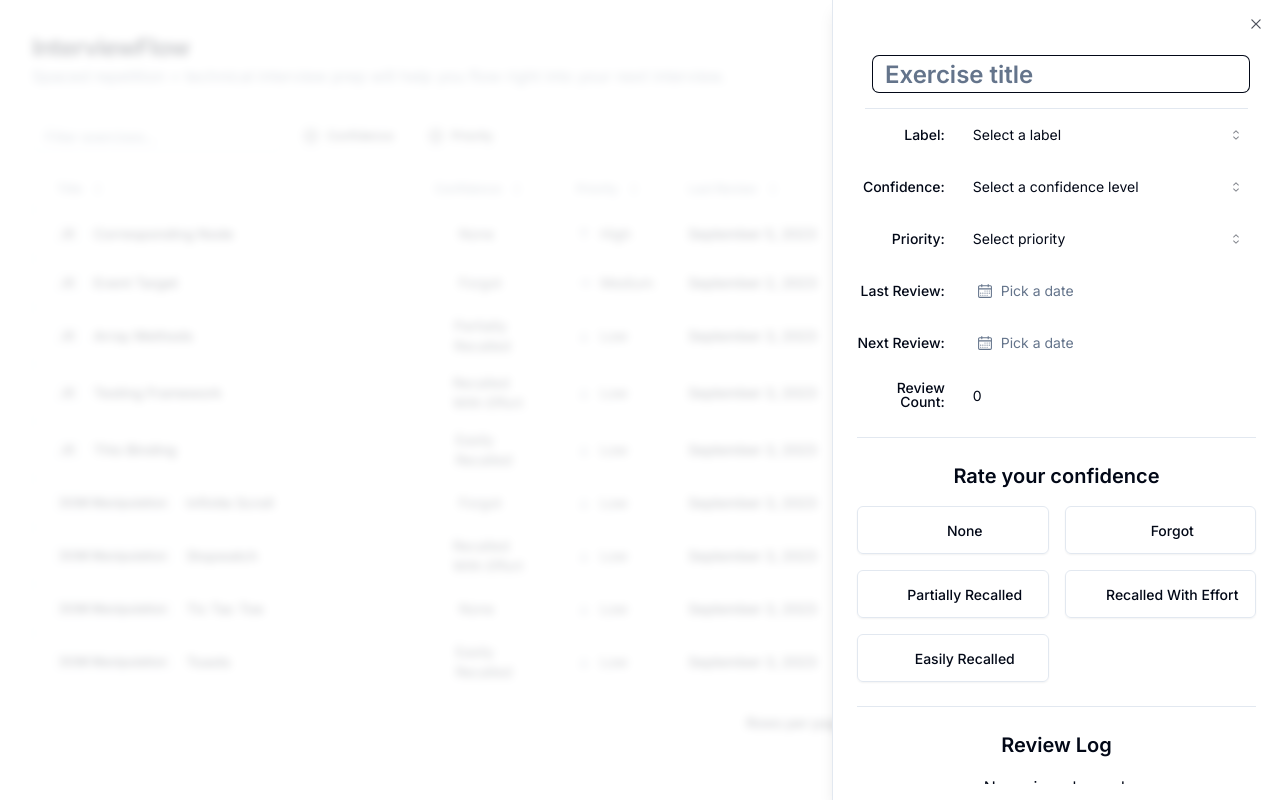
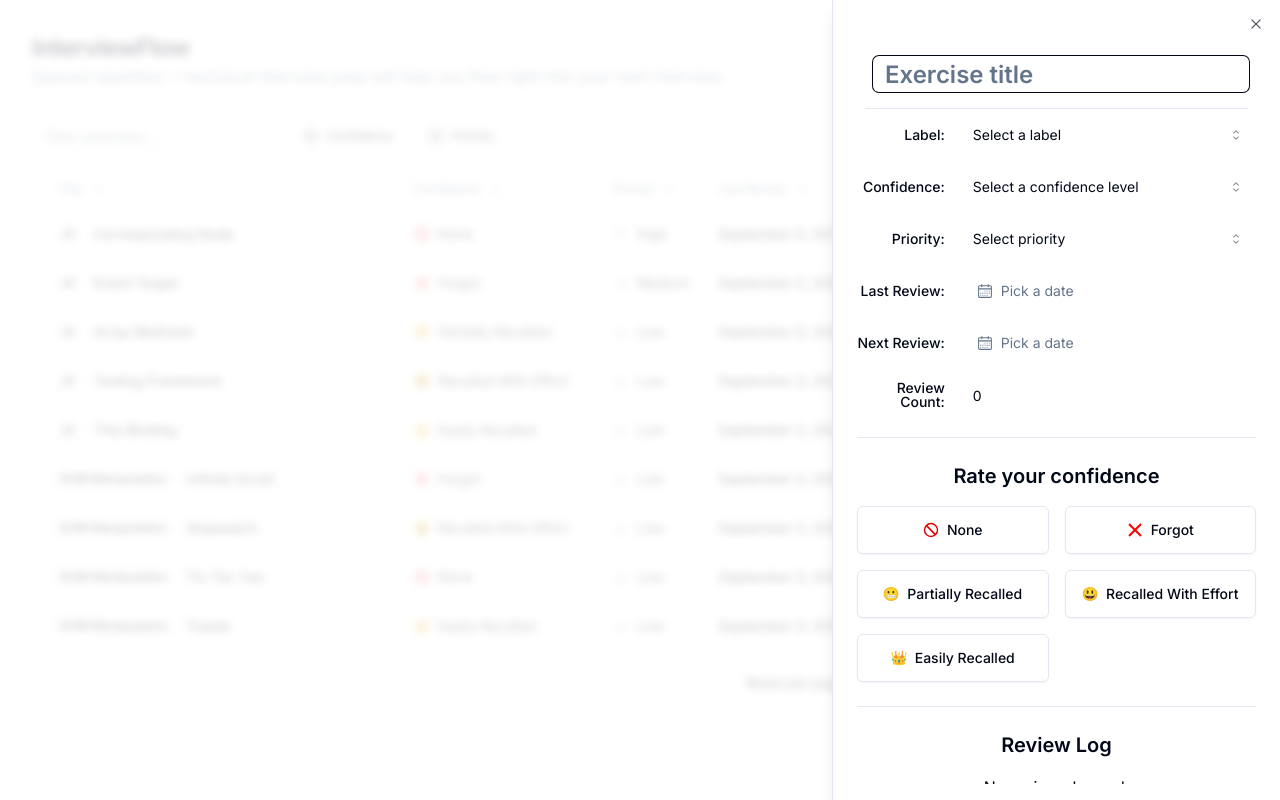
Before and after one commit to salymk/InterviewFlow, a Next.js app: page / in a window 1280 px wide. Both pictures are taken after a click on the button "New Exercise". Built offline with nearby package versions, Linux system fonts and the light colour scheme; grey boxes are pictures that could not be loaded.

Commit message:
fix: Types of property 'icon' are incompatible.

```diff
--- a/components/columns .tsx
+++ b/components/columns .tsx
@@ -50,8 +50,9 @@ export const columns: ColumnDef<Task>[] = [
       }
 
       return (
-        <div className="flex w-[100px] items-center">
-          <span className="mr-2 h-4 w-4">{con.icon}</span>
+        <div className="flex w-[160px] items-center">
+          {con.icon && <con.icon className="mr-2 h-4 w-4" />}
+
           <span>{con.label}</span>
         </div>
       );
--- a/components/create-exercise.tsx
+++ b/components/create-exercise.tsx
@@ -92,8 +92,12 @@ export function CreateExercise() {
                       <SelectLabel>Confidence</SelectLabel>
                       {confidence.map((label) => (
                         <SelectItem key={label.value} value={label.value}>
-                          <span className="mr-2 h-4 w-4">{label.icon}</span>
-                          {label.label}
+                          <div className="flex items-center">
+                            {label.icon && (
+                              <label.icon className="mr-2 h-4 w-4 text-muted-foreground" />
+                            )}
+                            <span>{label.label}</span>
+                          </div>
                         </SelectItem>
                       ))}
                     </SelectGroup>
--- a/components/exercise-details.tsx
+++ b/components/exercise-details.tsx
@@ -85,8 +85,12 @@ export function ExerciseDetails() {
                       <SelectLabel>Confidence</SelectLabel>
                       {confidence.map((label) => (
                         <SelectItem key={label.value} value={label.value}>
-                          <span className="mr-2 h-4 w-4">{label.icon}</span>
-                          {label.label}
+                          <div className="flex items-center">
+                            {label.icon && (
+                              <label.icon className="mr-2 h-4 w-4 text-muted-foreground" />
+                            )}
+                            <span>{label.label}</span>
+                          </div>
                         </SelectItem>
                       ))}
                     </SelectGroup>
--- a/components/review-log-confirmation-modal.tsx
+++ b/components/review-log-confirmation-modal.tsx
@@ -27,8 +27,10 @@ function ReviewLogConfirmationModal(props, forwardRef) {
           variant="outline"
           className="w-full flex items-center h-12 text-center"
         >
-          <p className="flex items-baseline">
-            <span className="mr-2 h-4 w-4">{props.icon}</span>
+          <p className="flex items-center">
+            {props.icon && (
+              <props.icon className="mr-2 h-4 w-4 text-muted-foreground" />
+            )}
             {props.label}
           </p>
         </Button>
```
